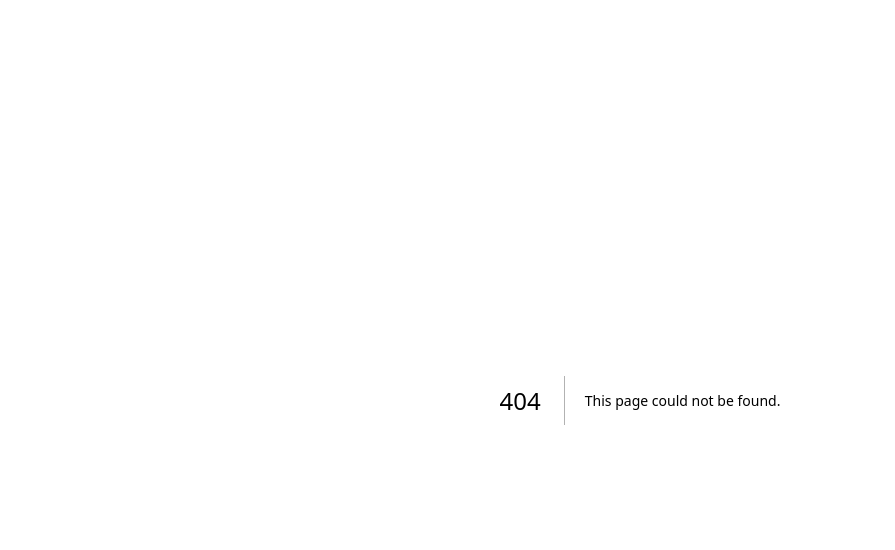
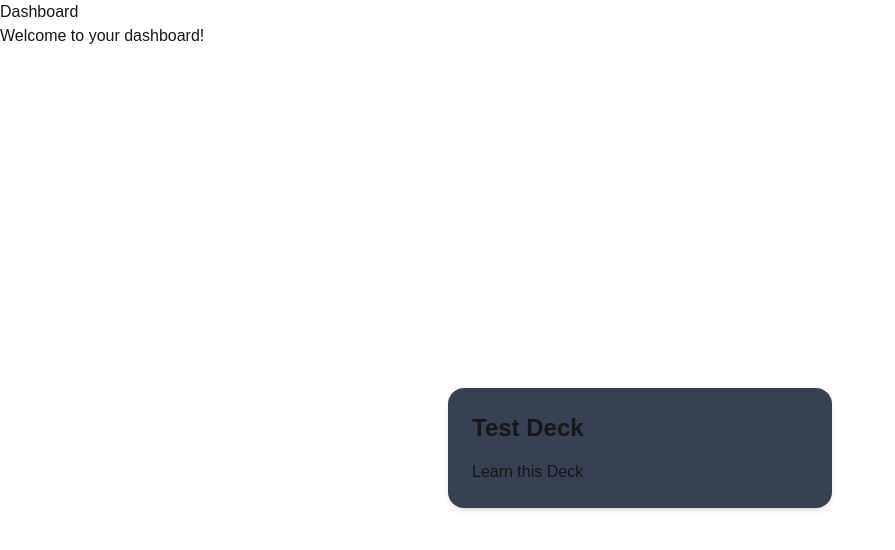
Before and after one commit to DundreDE/vocabulator, a Next.js app: page /dashboard in a window 1280 px wide. Before the commit this address had no page. Shown: the top 550 px of the page, without its empty margins (0-895 px from the left). Built offline with nearby package versions, Linux system fonts and the light colour scheme.

Commit message:
main frontend sites created starting now with styling

```diff
--- /dev/null
+++ b/app/LearningCards/page.tsx
@@ -0,0 +1,34 @@
+// import { getcards} from "";
+
+interface card {
+
+    front: string;
+    back: string;
+    learned: boolean;
+
+}
+
+interface deck {
+
+    name: string;
+    cards: card[];
+    completed: boolean;
+
+}
+
+
+
+export default function LearningCardspage() {
+    return (
+        <main>
+            <div className="flex min-h-screen items-center justify-center p-6">
+                <div className="flex min-h-screen justify-center p-6">
+                    <h1 className="text-2xl font-bold">Learn your deck</h1>
+                </div>
+                <div className="">
+
+                </div>
+            </div>
+        </main>
+    );
+}
--- a/app/auth/auth.tsx
+++ b/app/auth/auth.tsx
@@ -10,7 +10,3 @@ interface AuthPageProps {
 }
 
 type Mode = "sign-in" | "sign-up";
-
-export function Auth() {
-
-}
--- a/app/auth/page.tsx
+++ b/app/auth/page.tsx
@@ -1 +1,22 @@
-import { auth } from "@/app/auth/auth";
+// import { auth } from "@/app/auth/auth";
+export default function AuthPage() {
+      return (
+        <main>
+        <div>
+            <div>
+                <h1>Login/Regsiter</h1>
+            </div>
+            <div>
+                <p> Please login or register to continue.</p>
+                <p> At this point the Registration form is not ready just click on go to Dashboard.</p>
+                <div>
+                    <input type="text" placeholder="Email" />
+                    <input type="password" placeholder="Password" />
+                    <button>Login/Register</button>
+                    <a href="/dashboard">Go to Dashboard</a>
+                </div>
+            </div>
+        </div>
+        </main>
+  );
+}
--- a/app/components/LearningCards.tsx
+++ b/app/components/LearningCards.tsx
@@ -15,7 +15,3 @@ interface deck {
     completed: boolean;
 
 }
-
-
-
-export default function LearningCards() {
--- /dev/null
+++ b/app/dashboard/page.tsx
@@ -0,0 +1,18 @@
+export default function DashboardPage() {
+    return (
+        <main>
+            <div>
+                <div>
+                    <h1>Dashboard</h1>
+                    <p>Welcome to your dashboard!</p>
+                </div>
+                    <div className="flex min-h-screen items-center justify-center p-6">
+                        <div className="w-full max-w-sm rounded-2xl bg-gray-700 p-6 shadow-md">
+                            <h1 className="mb-4 text-2xl font-bold">Test Deck</h1>
+                            <a href="/LearningCards">Learn this Deck</a>
+                        </div>
+                    </div>
+            </div>
+        </main>
+    );
+}
```
Also changed, not shown: app/screens/LearningCardsScreen.tsx (renamed from app/components/LearningCardsScreen.tsx), app/screens/homescreen.tsx (added).
